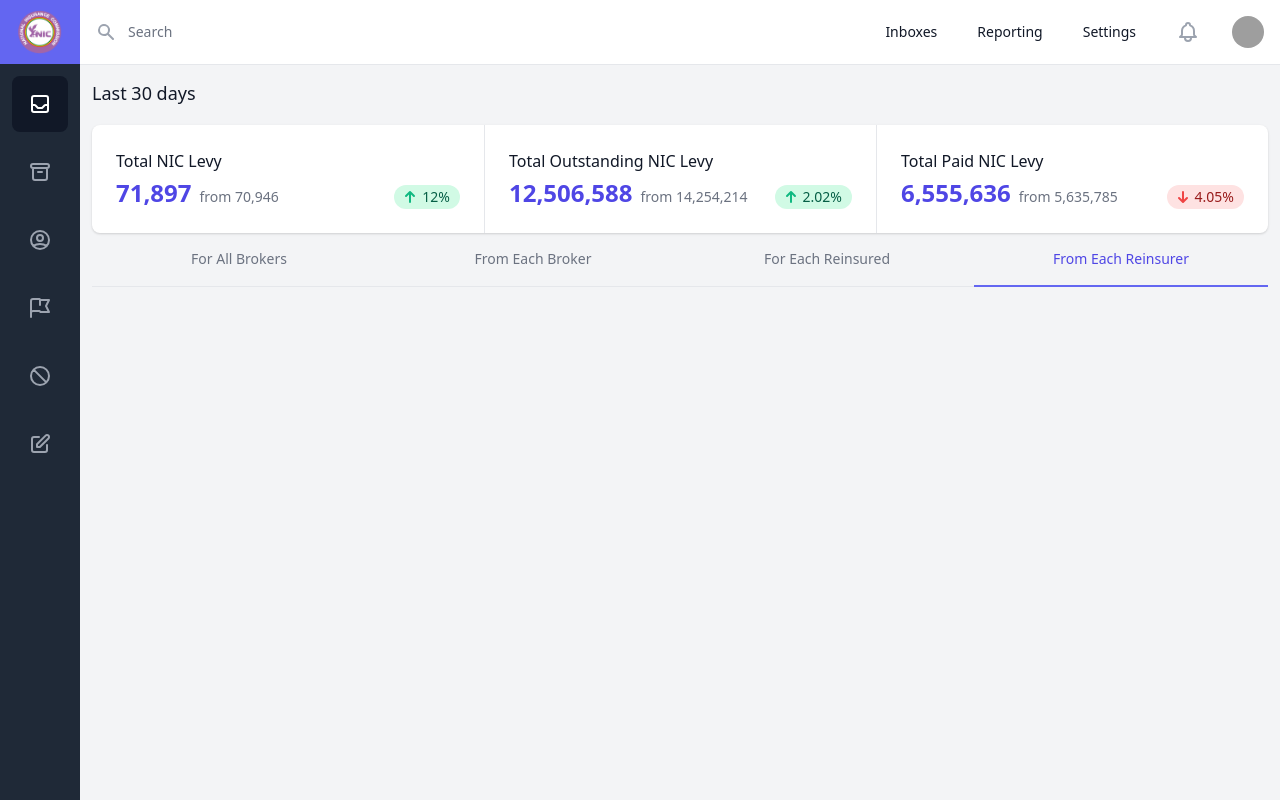
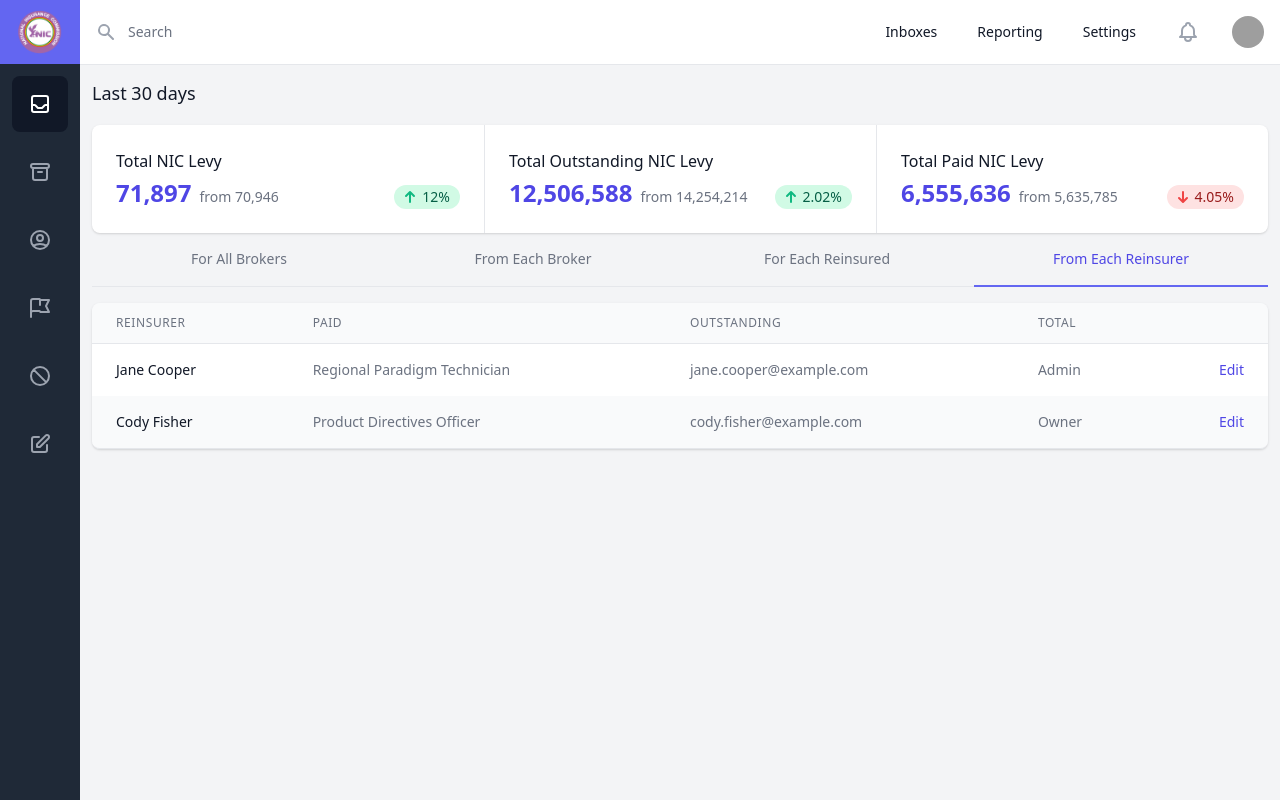
Before and after one commit to Khoby-790/template-nic, a React (Create React App) app: page /nic in a window 1280 px wide. Built offline with nearby package versions, Linux system fonts and the light colour scheme; grey boxes are pictures that could not be loaded.

Commit message:
--- Auto-Git Commit ---

```diff
--- a/src/pages/NicStatsExpansion/NicStatsExpansion.tsx
+++ b/src/pages/NicStatsExpansion/NicStatsExpansion.tsx
@@ -1,6 +1,7 @@
 /* eslint-disable jsx-a11y/anchor-is-valid */
 import React, { Fragment, useState } from 'react'
 import ForEachReinsurerTab from './tabs/ForEachReinsurerTab'
+import FromEachReinsurerTab from './tabs/FromEachReinsurerTab';
 
 interface Props {
 
@@ -131,6 +132,7 @@ const NicStatsExpansion = (props: Props) => {
 
                 <Fragment>
                     {tab === "for_all_reinsurers" && <ForEachReinsurerTab />}
+                    {tab === "for_each_reinsurer" && <FromEachReinsurerTab />}
                 </Fragment>
 
             </div>
--- a/src/pages/NicStatsExpansion/tabs/FromEachReinsurerTab.tsx
+++ b/src/pages/NicStatsExpansion/tabs/FromEachReinsurerTab.tsx
@@ -6,7 +6,7 @@ interface Props {
 
 const FromEachReinsurerTab = (props: Props) => {
     return (
-        <div>
+        <div className="py-4">
             {/* <!-- This example requires Tailwind CSS v2.0+ --> */}
             <div className="flex flex-col">
                 <div className="-my-2 overflow-x-auto sm:-mx-6 lg:-mx-8">
@@ -16,16 +16,16 @@ const FromEachReinsurerTab = (props: Props) => {
                                 <thead className="bg-gray-50">
                                     <tr>
                                         <th scope="col" className="px-6 py-3 text-left text-xs font-medium text-gray-500 uppercase tracking-wider">
-                                            Name
+                                            Reinsurer
               </th>
                                         <th scope="col" className="px-6 py-3 text-left text-xs font-medium text-gray-500 uppercase tracking-wider">
-                                            Title
+                                            Paid
               </th>
                                         <th scope="col" className="px-6 py-3 text-left text-xs font-medium text-gray-500 uppercase tracking-wider">
-                                            Email
+                                            Outstanding
               </th>
                                         <th scope="col" className="px-6 py-3 text-left text-xs font-medium text-gray-500 uppercase tracking-wider">
-                                            Role
+                                            Total
               </th>
                                         <th scope="col" className="relative px-6 py-3">
                                             <span className="sr-only">Edit</span>
```
